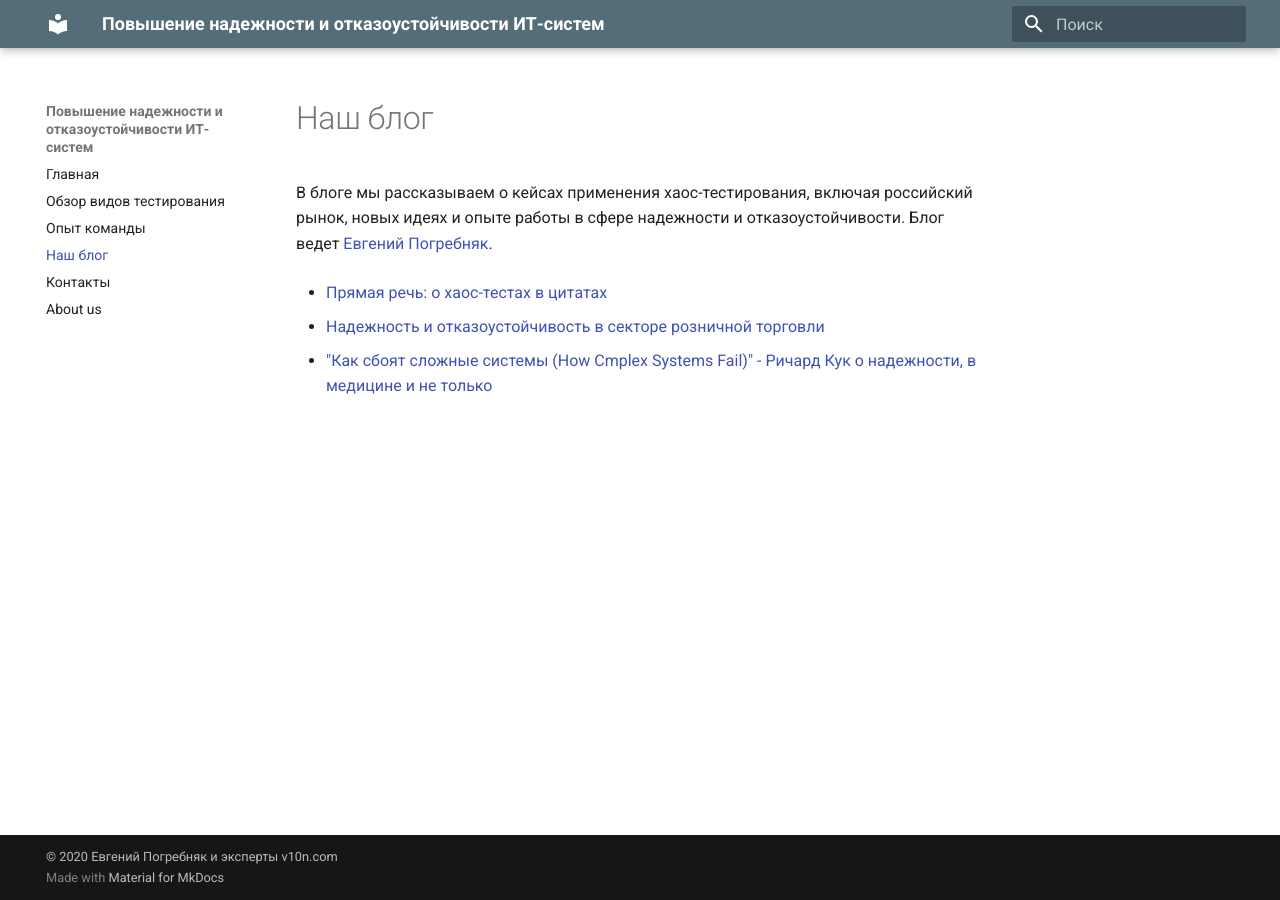
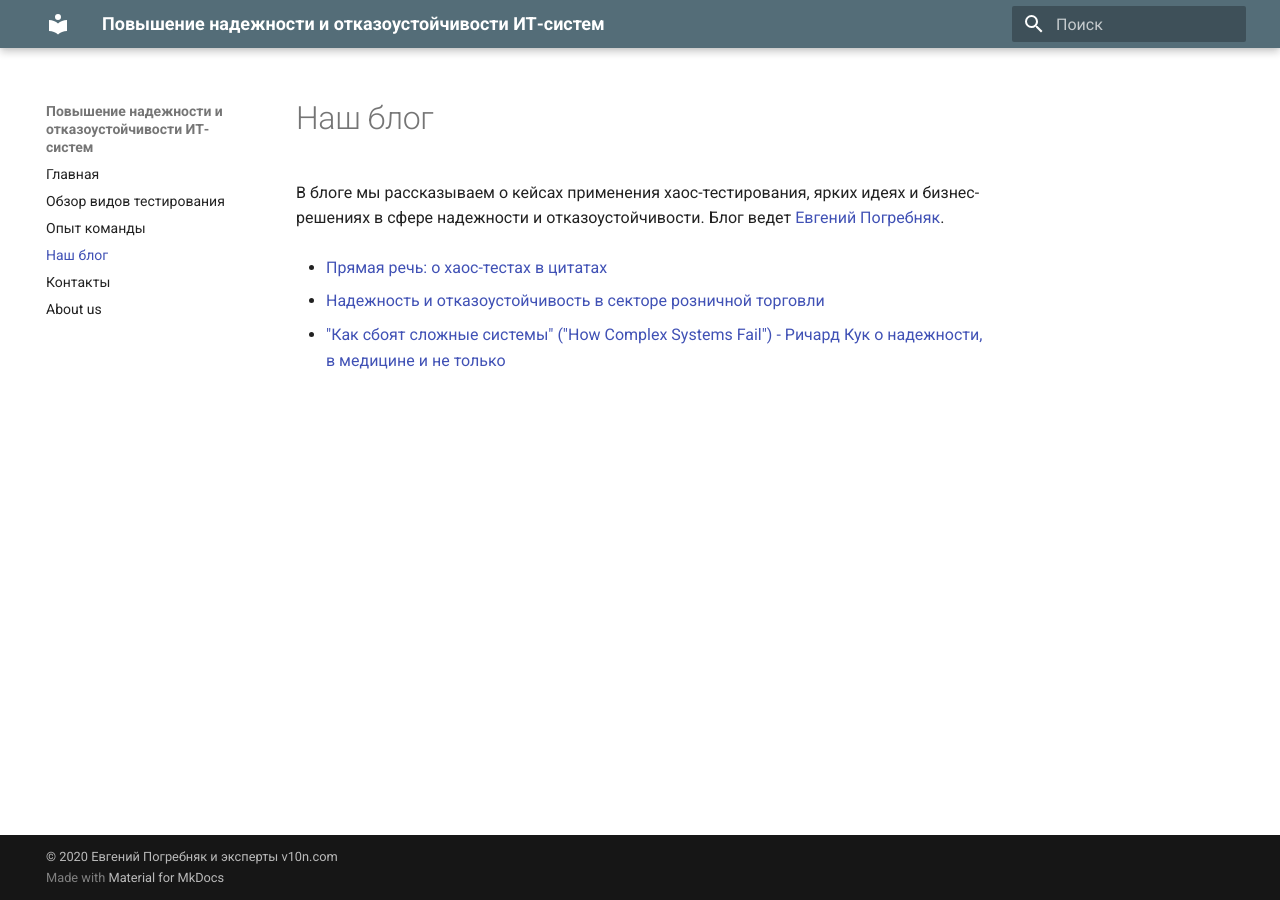
Before and after one commit to epogrebnyak/mkdocs-actionable, an MkDocs documentation site: the page built from docs/blog/index.md, in a window 1280 px wide. Built offline with MkDocs 1.6.1 and Material for MkDocs 9.7.7, drawn with Linux system fonts in a browser that asks for light colours.

Commit message:
Update index.md

```diff
--- a/docs/blog/index.md
+++ b/docs/blog/index.md
@@ -1,11 +1,11 @@
 # Наш блог
 
 В блоге мы рассказываем о кейсах применения хаос-тестирования,
-включая российский рынок, новых идеях и опыте работы в сфере
-надежности и отказоустойчивости. Блог ведет [Евгений Погребняк](mailto:epo@v10n.com).
+ярких идеях и бизнес-решениях в сфере надежности и отказоустойчивости.
+Блог ведет [Евгений Погребняк](mailto:epo@v10n.com).
 
 - [Прямая речь: о хаос-тестах в цитатах](quotes.md)
 
 - [Надежность и отказоустойчивость в секторе розничной торговли](retail-sector-case.md)
 
-- ["Как сбоят сложные системы (How Cmplex Systems Fail)" - Ричард Кук о надежности, в медицине и не только](how-complex-systems-fail.md)
+- ["Как сбоят сложные системы" ("How Complex Systems Fail") - Ричард Кук о надежности, в медицине и не только](how-complex-systems-fail.md)
```
